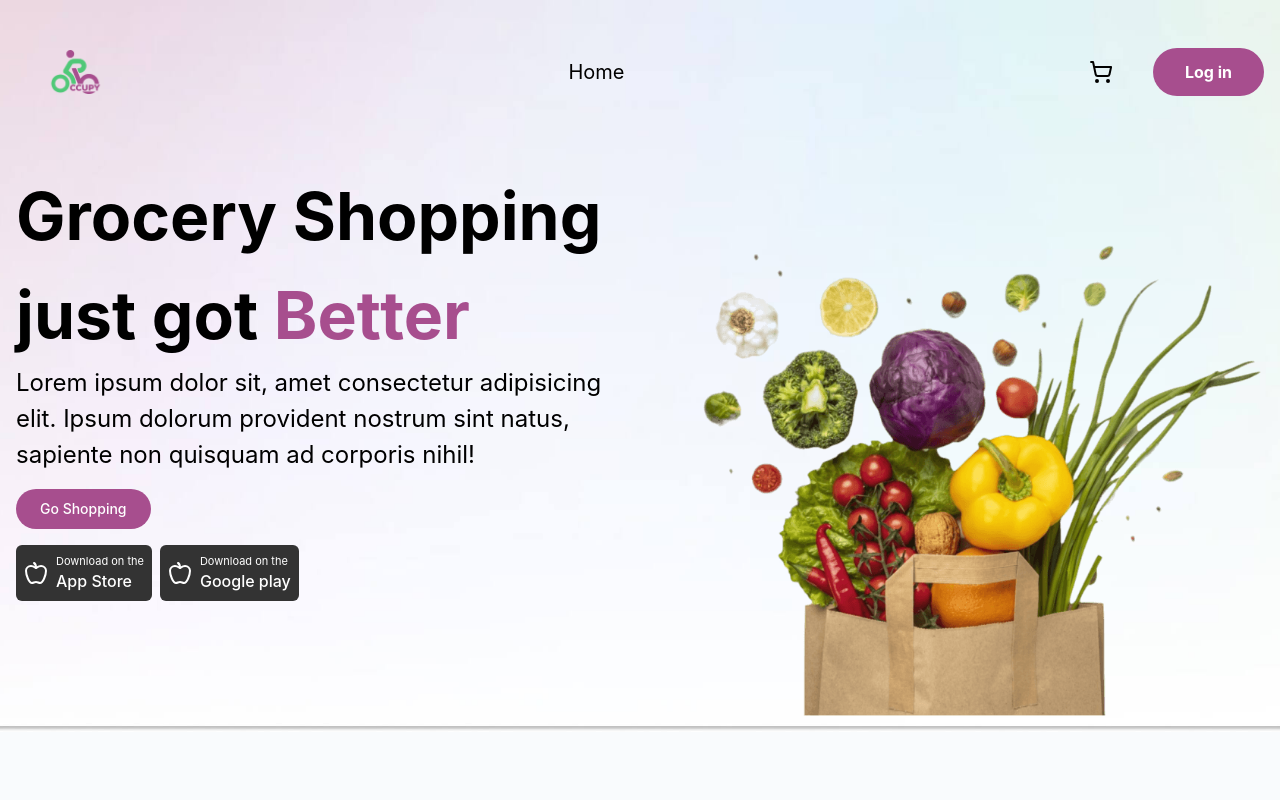
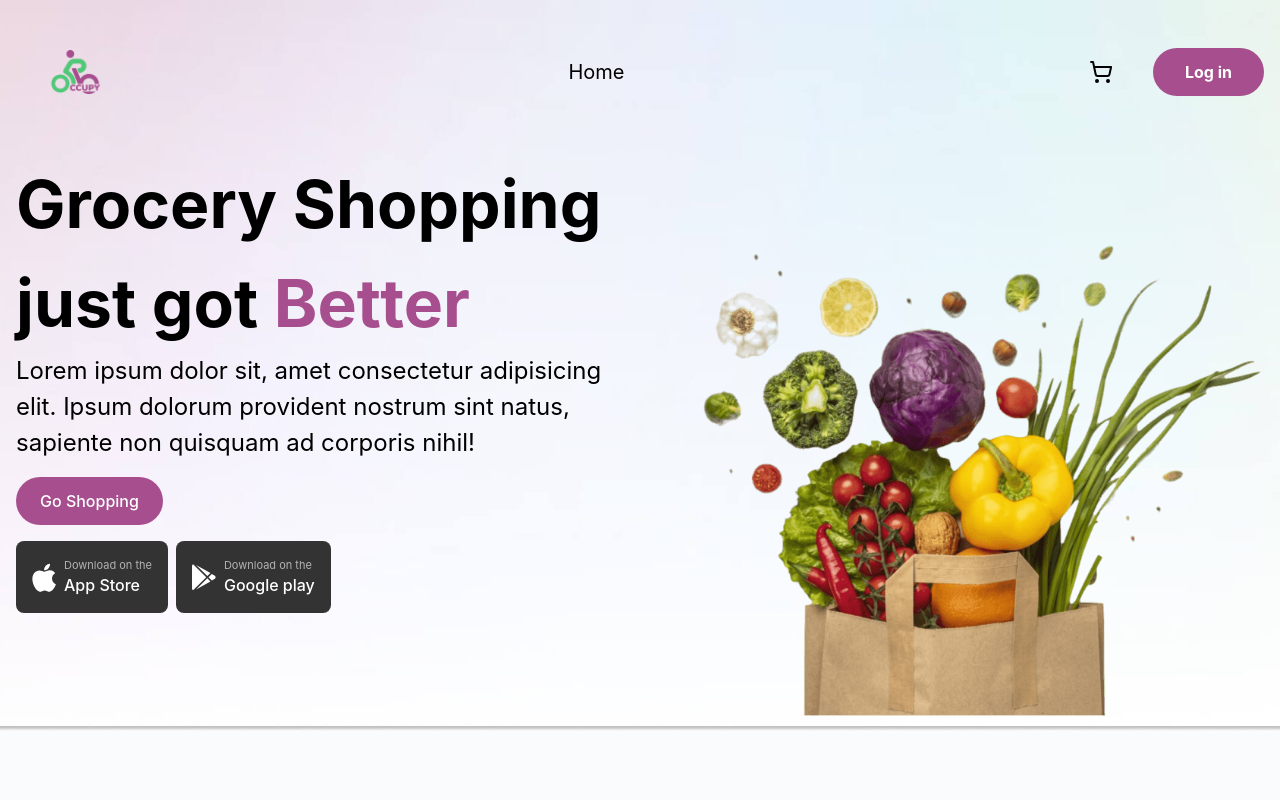
Before and after one commit to Ocuppy/occupyWeb, a Next.js app: page / in a window 1280 px wide. Shown: the top 800 px of the page. Built offline with nearby package versions, Linux system fonts and the light colour scheme.

Commit message:
Update header

```diff
--- a/src/components/ui/button.tsx
+++ b/src/components/ui/button.tsx
@@ -1,28 +1,30 @@
-import * as React from "react"
-import { Slot } from "@radix-ui/react-slot"
-import { cva, type VariantProps } from "class-variance-authority"
+import * as React from "react";
+import { Slot } from "@radix-ui/react-slot";
+import { cva, type VariantProps } from "class-variance-authority";
 
-import { cn } from "@/lib/utils"
+import { cn } from "@/lib/utils";
 
 const buttonVariants = cva(
-  "inline-flex items-center justify-center whitespace-nowrap rounded-md text-sm font-medium ring-offset-white transition-colors focus-visible:outline-none focus-visible:ring-2 focus-visible:ring-slate-950 focus-visible:ring-offset-2 disabled:pointer-events-none disabled:opacity-50 dark:ring-offset-slate-950 dark:focus-visible:ring-slate-300",
+  "inline-flex px-6 py-6 items-center justify-center whitespace-nowrap rounded-md text-[16px] font-medium transition-colors focus-visible:ring-2 focus-visible:ring-slate-950 focus-visible:ring-offset-2 disabled:pointer-events-none disabled:bg-[#E0E0E0] dark:ring-offset-slate-950 dark:focus-visible:ring-slate-300",
   {
     variants: {
       variant: {
-        default: "bg-slate-900 text-slate-50 hover:bg-slate-900/90 dark:bg-slate-50 dark:text-slate-900 dark:hover:bg-slate-50/90",
-        destructive:
-          "bg-red-500 text-slate-50 hover:bg-red-500/90 dark:bg-red-900 dark:text-slate-50 dark:hover:bg-red-900/90",
+        default:
+          "bg-occupy-primary text-white hover:opacity-[75%] dark:bg-occupy-primary dark:text-white dark:hover:opacity-[75%]",
+        primary:
+          "bg-[#174534] text-white hover:opacity-[75%] dark:bg-[#174534] dark:text-white dark:hover:opacity-[75%]",
         outline:
           "border border-slate-200 bg-white hover:bg-slate-100 hover:text-slate-900 dark:border-slate-800 dark:bg-slate-950 dark:hover:bg-slate-800 dark:hover:text-slate-50",
         secondary:
-          "bg-slate-100 text-slate-900 hover:bg-slate-100/80 dark:bg-slate-800 dark:text-slate-50 dark:hover:bg-slate-800/80",
-        ghost: "hover:bg-slate-100 hover:text-slate-900 dark:hover:bg-slate-800 dark:hover:text-slate-50",
+          "bg-occupy-secondary text-white hover:opacity-[75%] dark:bg-secondary dark:text-white dark:hover:opacity-[75%]",
+        ghost:
+          "hover:bg-slate-100 hover:text-slate-900 dark:hover:bg-slate-800 dark:hover:text-slate-50",
         link: "text-slate-900 underline-offset-4 hover:underline dark:text-slate-50",
       },
       size: {
-        default: "h-10 px-4 py-2",
-        sm: "h-9 rounded-md px-3",
-        lg: "h-11 rounded-md px-8",
+        default: "h-10",
+        sm: "h-9 rounded-md ",
+        lg: "h-11 rounded-md",
         icon: "h-10 w-10",
       },
     },
@@ -31,26 +33,26 @@ const buttonVariants = cva(
       size: "default",
     },
   }
-)
+);
 
 export interface ButtonProps
   extends React.ButtonHTMLAttributes<HTMLButtonElement>,
     VariantProps<typeof buttonVariants> {
-  asChild?: boolean
+  asChild?: boolean;
 }
 
 const Button = React.forwardRef<HTMLButtonElement, ButtonProps>(
   ({ className, variant, size, asChild = false, ...props }, ref) => {
-    const Comp = asChild ? Slot : "button"
+    const Comp = asChild ? Slot : "button";
     return (
       <Comp
         className={cn(buttonVariants({ variant, size, className }))}
         ref={ref}
         {...props}
       />
-    )
+    );
   }
-)
-Button.displayName = "Button"
+);
+Button.displayName = "Button";
 
-export { Button, buttonVariants }
+export { Button, buttonVariants };
--- a/src/components/views/website/Header.tsx
+++ b/src/components/views/website/Header.tsx
@@ -4,6 +4,8 @@ import { Button } from "@/components/ui/button";
 import Router from "next/router";
 import Flex from "@/components/shared/Flex";
 import { AppleIcon } from "lucide-react";
+import AppStoreIcon from "@/assets/icon/appstore.svg";
+import PlayStoreIcon from "@/assets/icon/playstore.svg";
 const Header = () => {
   return (
     <header className="w-full pt-12 lg:pt-0 items-center grid gap-4 lg:grid-cols-2">
@@ -17,33 +19,30 @@ const Header = () => {
           dolorum provident nostrum sint natus, sapiente non quisquam ad
           corporis nihil!
         </p>
-        <Button
-          onClick={() => Router.push("/login")}
-          className="bg-occupy-primary px-6 text-white rounded-full"
-        >
+        <Button onClick={() => Router.push("/login")} className=" rounded-full">
           Go Shopping
         </Button>
         <Flex className="mt-4">
-          <Flex
-            onClick={() => {}}
-            className="bg-[#333333] rounded-md cursor-pointer text-white  p-2"
-          >
-            <AppleIcon />
-            <div>
-              <p className="text-[11px]">Download on the</p>
-              <p className="font-[500]">App Store</p>
-            </div>
-          </Flex>
-          <Flex
-            onClick={() => {}}
-            className="bg-[#333333] rounded-md cursor-pointer text-white  p-2"
-          >
-            <AppleIcon />
-            <div>
-              <p className="text-[11px]">Download on the</p>
-              <p className="font-[500]">Google play</p>
-            </div>
-          </Flex>
+          {[
+            { desc: "App Store", onClick: () => {}, imgSrc: AppStoreIcon },
+            { desc: "Google play", onClick: () => {}, imgSrc: PlayStoreIcon },
+          ].map((data, idx) => (
+            <Flex
+              key={idx}
+              onClick={data.onClick}
+              className="bg-[#333333] rounded-lg cursor-pointer text-white  p-4"
+            >
+              <Image
+                className="w-[24px]"
+                src={data.imgSrc}
+                alt={data.desc + "-icon"}
+              />
+              <div>
+                <p className="text-[11px] text-[#B3B3B3]">Download on the</p>
+                <p className="font-[500]">{data.desc}</p>
+              </div>
+            </Flex>
+          ))}
         </Flex>
       </div>
       <Image alt="header-image" src={CartImage} />
```
Also changed, not shown: src/assets/icon/appstore.svg (added), src/assets/icon/playstore.svg (added).
